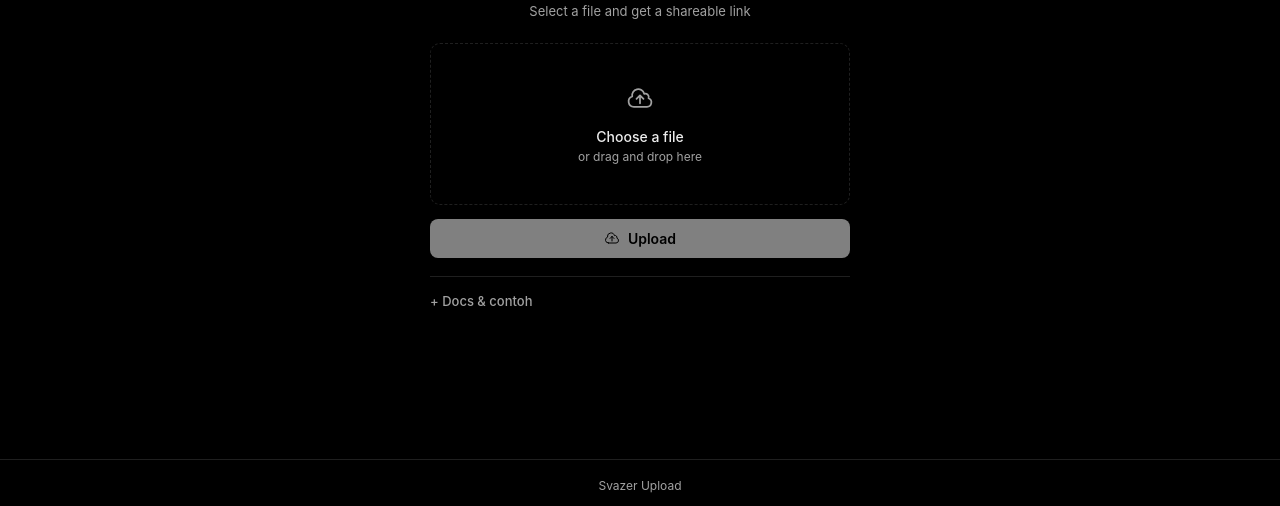
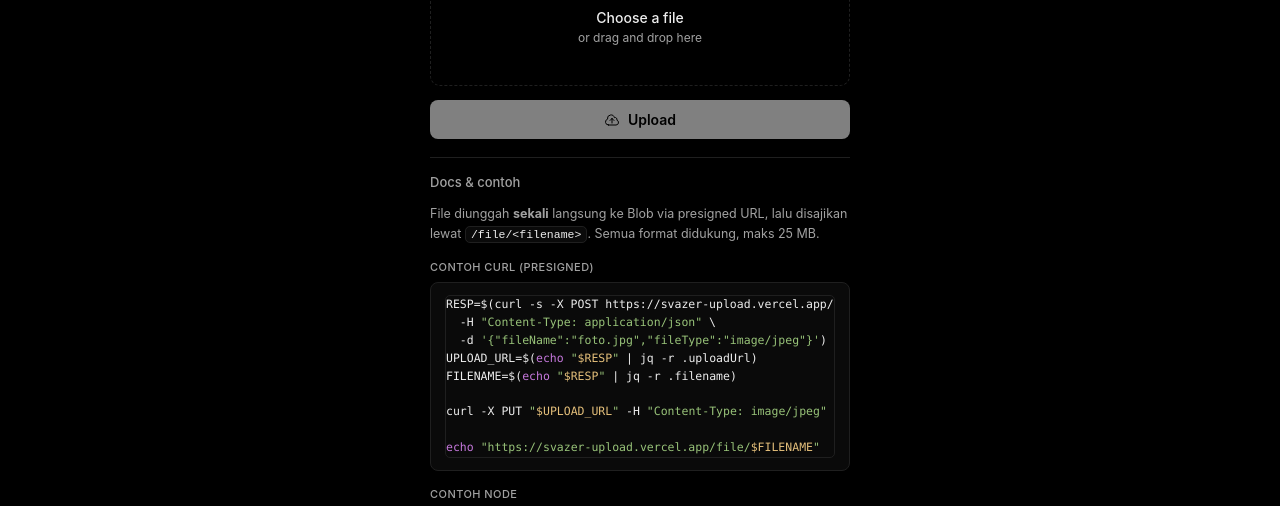
Before and after one commit to svazers/svazer-upload, a website: page public/index.html in a window 1280 px wide. Shown: the part 289-795 px from the top of the page. Drawn offline with nearby package versions, Linux system fonts and the light colour scheme.

Commit message:
UI: show docs section expanded by default

```diff
--- a/public/index.html
+++ b/public/index.html
@@ -191,17 +191,11 @@
       border-top: 1px solid var(--border);
       padding-top: 16px;
     }
-    .docs summary {
-      cursor: pointer;
+    .docs-head {
       font-size: 13px;
       font-weight: 500;
       color: var(--text-secondary);
-      list-style: none;
-      user-select: none;
     }
-    .docs summary::-webkit-details-marker { display: none; }
-    .docs summary::before { content: '+  '; }
-    .docs[open] summary::before { content: '\2212  '; }
     .docs-body { margin-top: 14px; }
     .docs-intro { font-size: 12.5px; color: var(--text-secondary); line-height: 1.6; }
     .docs-intro code, .docs code {
@@ -329,8 +323,8 @@
         </span>
       </button>
 
-      <details class="docs">
-        <summary>Docs &amp; contoh</summary>
+      <div class="docs">
+        <p class="docs-head">Docs &amp; contoh</p>
         <div class="docs-body">
           <p class="docs-intro">File diunggah <strong>sekali</strong> langsung ke Blob via presigned URL, lalu disajikan lewat <code>/file/&lt;filename&gt;</code>. Semua format didukung, maks 25 MB.</p>
 
@@ -374,7 +368,7 @@ console.log(`${BASE}/file/${filename}`);</code></pre>
             <li><code>GET /file/:filename</code> — ambil file (proxy)</li>
           </ul>
         </div>
-      </details>
+      </div>
 
       <div class="result" id="result">
         <div class="result-header">
```
